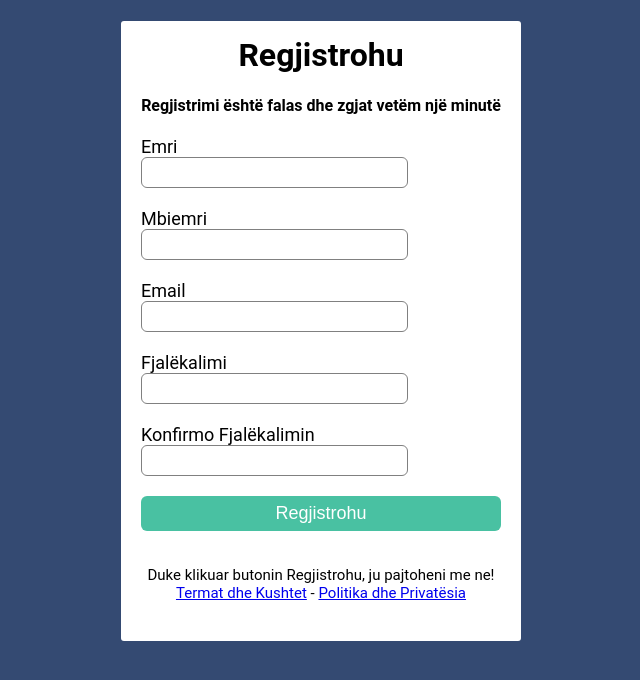
After one commit to EdiMujota/Projekti1, a PHP site: page /signup.html in a window 1280 px wide. The commit adds this page. Shown: the top 680 px of the page, without its empty margins (319-959 px from the left). Run offline with PHP 8.4, Linux system fonts and the light colour scheme.

Commit message:
Krijimi i LogIn dhe SignUp Pages

```diff
--- /dev/null
+++ b/css/signupStyle.css
@@ -0,0 +1,57 @@
+body{
+    background-color: #344a72;
+    font-family: 'Roboto', sans-serif;
+}
+
+.signup-box{
+    width: 400px;
+    height: 620px;
+    margin: auto;
+    background-color: white;
+    border-radius: 3px;
+}
+
+h1{
+    text-align: center;
+    padding-top: 15px;
+}
+
+h4{
+    text-align: center;
+}
+
+form{
+    width: 300px;
+    margin-left: 20px;
+}
+
+form label{
+    display: flex;
+    margin-top: 20px;
+    font-size: 18px;
+}
+
+form input{
+    width: 251px;
+    padding: 7px;
+    border: none;
+    border: 1px solid gray;
+    border-radius: 6px;
+    outline: none;
+}
+
+input[type="button"]{
+    width: 360px;
+    height: 35px;
+    margin-top: 20px;
+    border: none;
+    background-color: #49c1a2;
+    color: white;
+    font-size: 18px;
+}
+
+p{
+    text-align: center;
+    padding-top: 20px;
+    font-size: 15px;
+}
--- a/index.html
+++ b/index.html
@@ -265,7 +265,7 @@ Nga gjysma e viti 1988, me ndarjen e re territoriale, u formua Komuna e Shtimes.
 		</div>
 		</form>
 	</div>
-	<p class="signup-box1">Nuk keni një llogari? <a href="signup.html">Regjistrohu Këtu</a></p>
+	<p class="signup-box1">Nuk keni një llogari? <a href="signup.html"><b>Regjistrohu Këtu</b></a></p>
 	</section>
 
   <div id="About" class="About-area">
--- /dev/null
+++ b/signup.html
@@ -0,0 +1,29 @@
+<!DOCTYPE html>
+<html>
+<head>
+	<title>Regjistrohu</title>
+    <link rel="stylesheet" type="text/css" href="css/signupStyle.css">
+</head>
+<body>
+    <div class="signup-box">
+    <h1>Regjistrohu</h1>
+    <h4>Regjistrimi është falas dhe zgjat vetëm një minutë</h4>
+    <form>
+        <label>Emri</label>
+        <input type="text" placeholder="">
+        <label>Mbiemri</label>
+        <input type="text" placeholder="">
+        <label>Email</label>
+        <input type="email" placeholder="">
+        <label>Fjalëkalimi</label>
+        <input type="password" placeholder="">
+        <label>Konfirmo Fjalëkalimin</label>
+        <input type="confirm password" placeholder="">
+        <input type="button" value="Regjistrohu">
+    </form>
+    <p>Duke klikuar butonin Regjistrohu, ju pajtoheni me ne!<br>
+    <a href="#">Termat dhe Kushtet</a> - <a href="#">Politika dhe Privatësia</a>
+    </p>
+    </div>
+</body>
+</html>
```
Also changed, not shown: css/style.css (+6 -1 lines).
